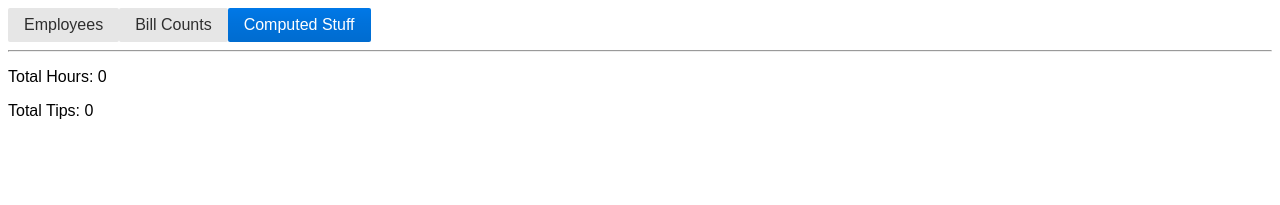
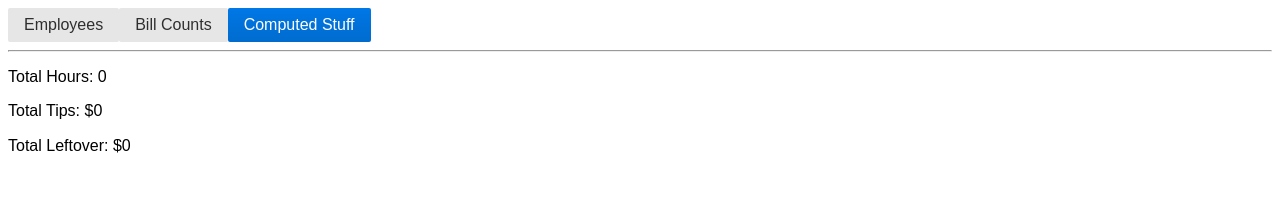
Before and after one commit to AlyxMoon/Simple-Tip-Distribution-Calculator, a Vue app: page / in a window 1280 px wide. Both pictures are taken after a click on the button "Computed Stuff". Shown: the top 205 px of the page. Built offline with nearby package versions, Linux system fonts and the light colour scheme.

Commit message:
Compute leftover tips again

```diff
--- a/src/App.vue
+++ b/src/App.vue
@@ -56,19 +56,15 @@
         Total Hours: {{ getTotalHours() }}
       </p>
       <p>
-        Total Tips: {{ getTotalTips() }}
+        Total Tips: ${{ getTotalTips() }}
       </p>
-      <!-- <p>
-        Leftover Tips: {{ leftovers }}
+      <p>
+        Total Leftover: ${{ getLeftoverTips() }}
       </p>
-      <ul v-for="(data, type) in neededBills" :key="`neededBill-${type}`">
-        <li>
-          Number of {{ type }}'s -- {{ data.count }} -- diff: {{ data.diff}}
-        </li>
-      </ul> -->
 
-      <div v-for="(employee, index) in getEmployeeBills()" :key="`employee-compute-${index}`">
+      <div v-for="(employee, index) in getEmployeeTips()" :key="`employee-compute-${index}`">
         <h4>{{ employee.name }}</h4>
+        <span>Total Tips: ${{ employee.total }}</span>
         <ul v-if="employee.bills">
           <li v-for="(bill, j) in employee.bills" :key="`employee-compute-${index}-bills-${j}`">
             Number of {{ bill.type }}'s -- {{ bill.count }}
@@ -86,14 +82,9 @@ export default {
   name: 'App',
 
   computed: {
-    // leftovers () {
-    //   if (this.totalHours === 0) return 0
-    //   return this.totalTips - this.employees.reduce((sum, employee) => {
-    //     return this.employeeTips(employee.hours) + sum
-    //   }, 0)
-    // },
     ...mapGetters([
-      'getEmployeeBills',
+      'getEmployeeTips',
+      'getLeftoverTips',
       'getTotalHours',
       'getTotalTips'
     ]),
@@ -101,7 +92,6 @@ export default {
       bills: state => state.app.bills,
       change: state => state.app.change,
       employees: state => state.app.employees,
-      employeeBills: state => state.app.employeeBills,
       page: state => state.app.page
     })
   },
--- a/src/vuex/getters.js
+++ b/src/vuex/getters.js
@@ -1,4 +1,4 @@
-export const getEmployeeBills = state => () => {
+export const getEmployeeTips = state => () => {
   let validBillTypes = [20, 10, 5, 1]
   let totalHours = getTotalHours(state)()
   let totalTips = getTotalTips(state)()
@@ -6,18 +6,29 @@ export const getEmployeeBills = state => () => {
   return state.employees.map(employee => {
     let total = totalHours ? Math.floor(totalTips * (employee.hours / totalHours)) : 0
 
+    let tempTotal = total
     let bills = validBillTypes.map(bill => {
       let count = 0
-      while (total >= bill) {
+      while (tempTotal >= bill) {
         count += 1
-        total -= bill
+        tempTotal -= bill
       }
 
       return { type: bill, count }
     })
 
-    return { ...employee, bills }
+    return {
+      ...employee,
+      bills,
+      total
+    }
   })
+}
+
+export const getLeftoverTips = state => () => {
+  return getEmployeeTips(state)().reduce((total, employee) => {
+    return total - employee.total
+  }, getTotalTips(state)())
 }
 
 export const getTotalHours = state => () => {
--- a/src/vuex/index.js
+++ b/src/vuex/index.js
@@ -8,7 +8,6 @@ import * as mutations from './mutations'
 Vue.use(Vuex)
 const state = {
   employees: [],
-  employeeTips: [],
   bills: [
     { type: 1, count: 0 },
     { type: 2, count: 0 },
--- a/src/vuex/mutations.js
+++ b/src/vuex/mutations.js
@@ -1,6 +1,5 @@
 export const ADD_EMPLOYEE = (state, payload) => {
   state.employees = state.employees.concat(payload.employee)
-  state.employeeTips = state.employeeTips.concat([])
 }
 
 export const CHANGE_PAGE = (state, payload) => {
@@ -9,7 +8,6 @@ export const CHANGE_PAGE = (state, payload) => {
 
 export const REMOVE_EMPLOYEE = (state, payload) => {
   state.employees = state.employees.slice(0, payload.index).concat(state.employees.slice(payload.index + 1))
-  state.employeeTips = state.employeeTips.slice(0, payload.index).concat(state.employeeTips.slice(payload.index + 1))
 }
 
 export const SET_BILL_COUNT = (state, payload) => {
```
